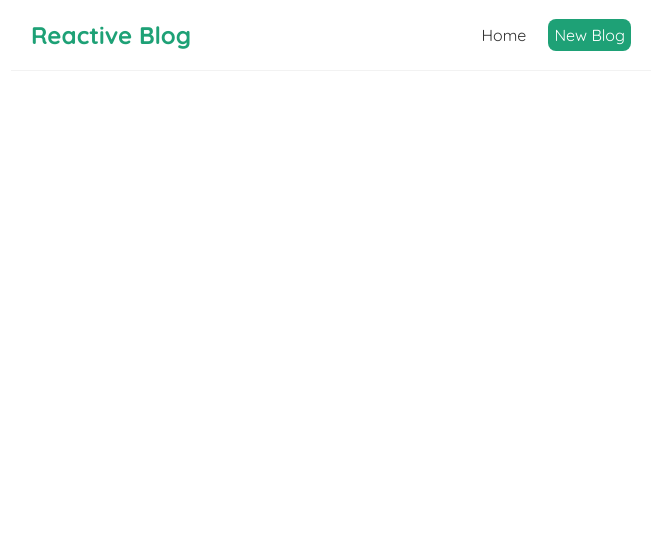
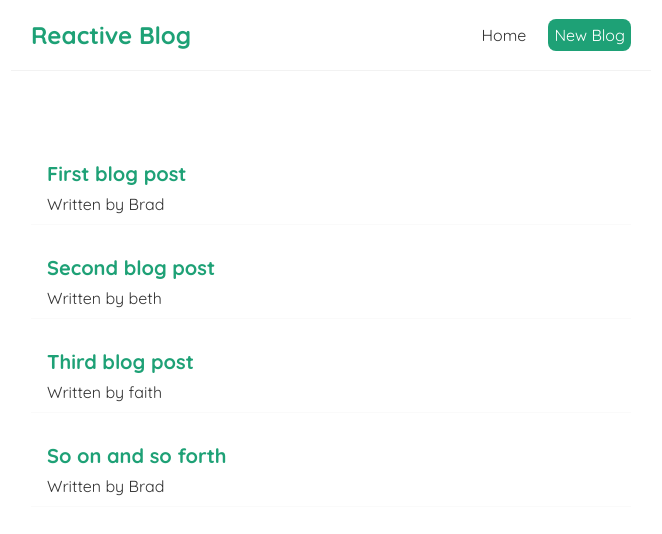
Before and after one commit to j-pcgoncalves/react_blog, a React (Create React App) app: page / in a window 1280 px wide. Shown: the top 534 px of the page, without its empty margins (309-971 px from the left). Built offline with nearby package versions, Linux system fonts and the light colour scheme; data requests are answered from the project's data file.

Commit message:
create and style Home component

```diff
--- /dev/null
+++ b/src/BlogList.js
@@ -0,0 +1,18 @@
+import { Link } from "react-router-dom";
+
+const BlogList = ({ blogs }) => {
+    return (
+        <div className="blog-list">
+            {blogs.map(blog => (
+                <div className="blog-preview" key={blog.id} >
+                    <Link to={`/blogs/${blog.id}`}>
+                        <h2>{ blog.title }</h2>
+                        <p>Written by { blog.author }</p>
+                    </Link>
+                </div>
+            ))}
+        </div>
+    );
+}
+
+export default BlogList;
--- a/src/Home.js
+++ b/src/Home.js
@@ -1,7 +1,16 @@
+import BlogList from "./BlogList";
 import useFetch from "./useFetch";
 
 const Home = () => {
-    const { error, isPending, data: blogs } = useFetch("https://localhost:8000/blogs");
+    const { error, isPending, data: blogs } = useFetch("http://localhost:8000/blogs");
+
+    return (
+        <div className="home">
+            { error && <div>{ error }</div> }
+            { isPending && <div>Loading...</div> }
+            { blogs && <BlogList blogs={blogs} /> }
+        </div>
+    );
 }
 
 export default Home;
--- a/src/index.css
+++ b/src/index.css
@@ -33,3 +33,30 @@
 .navbar a:hover {
   color: #1ea176;
 }
+
+.content {
+  max-width: 600px;
+  margin: 40px auto;
+  padding: 20px;
+}
+
+/* Blog Previews / list */
+.blog-preview {
+  padding: 10px 16px;
+  margin: 20px 0;
+  border-bottom: 1px solid #fafafa;
+}
+
+.blog-preview:hover {
+  box-shadow: 1px 3px 5px rgba(0, 0, 0, 0.1);
+}
+
+.blog-preview h2 {
+  font-size: 20px;
+  color: #1ea176;
+  margin-bottom: 8px;
+}
+
+.blog-preview a {
+  text-decoration: none;
+}
```
